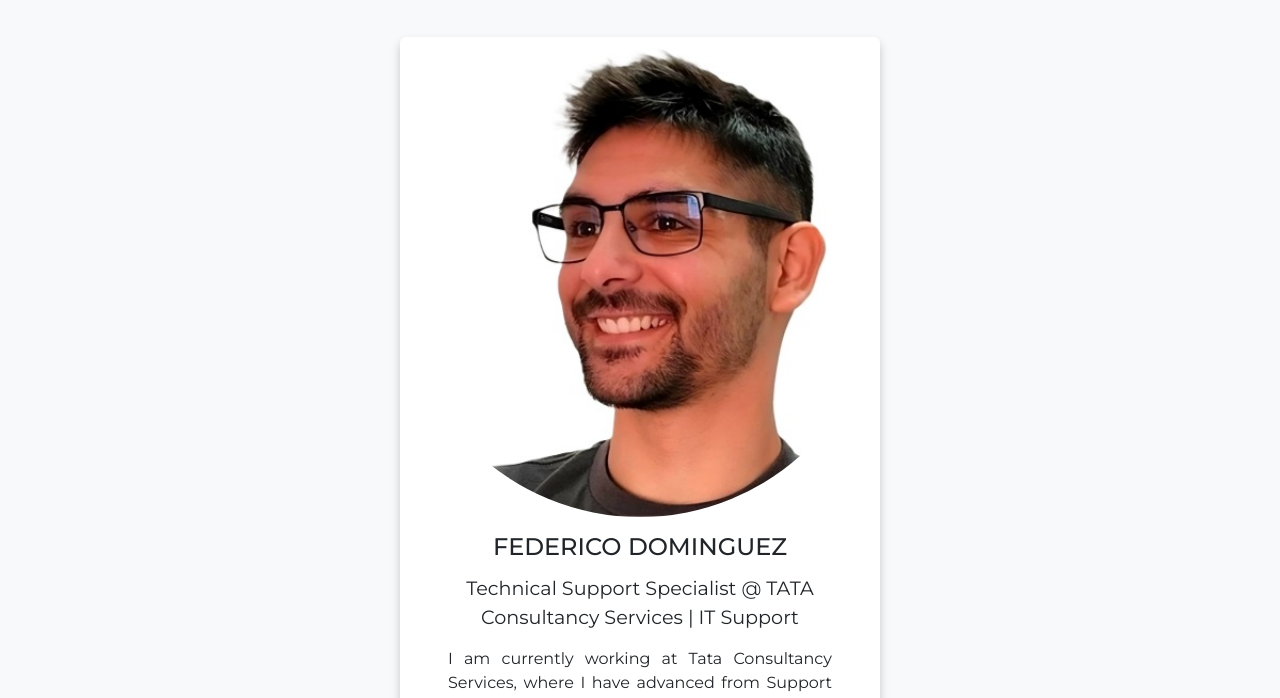
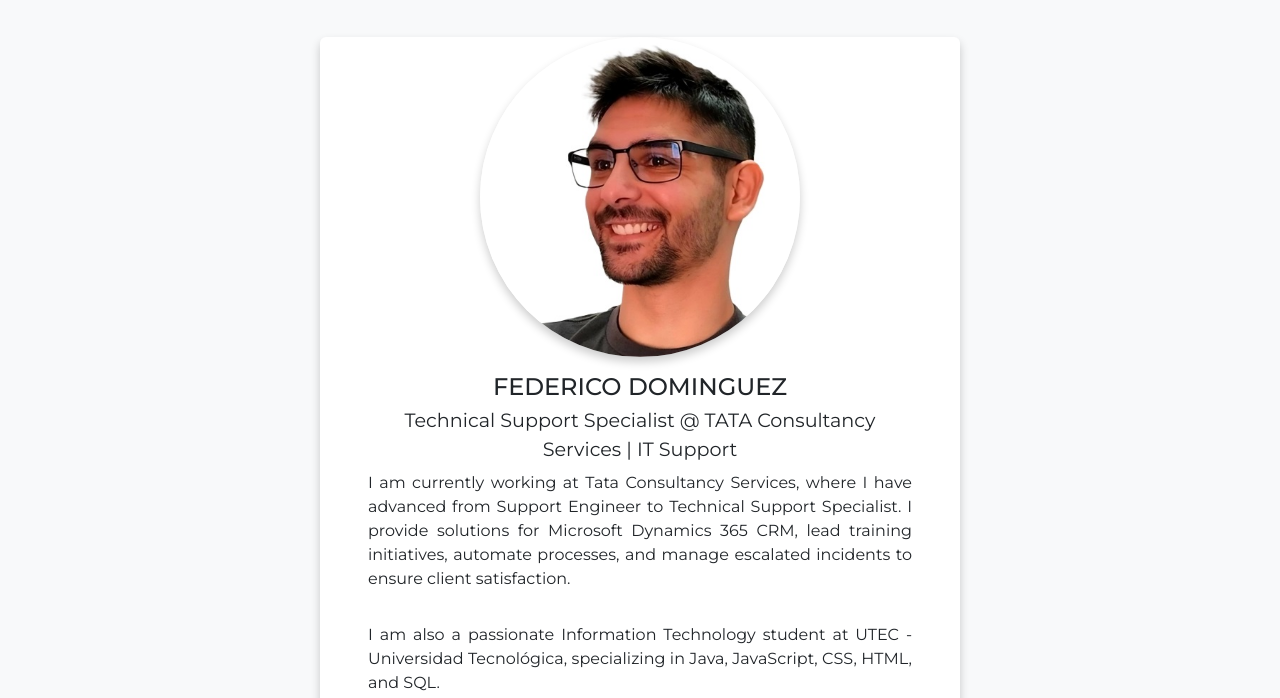
Before and after one commit to federico-dominguez/profile-website, a plain HTML site: page index.html in a window 1280 px wide. Shown: the part 93-791 px from the top of the page. Drawn offline with Linux system fonts and the light colour scheme.

Commit message:
Correct some style in the navbar and card.

```diff
--- a/css/custom-styles.css
+++ b/css/custom-styles.css
@@ -21,16 +21,30 @@ body {
     color: #82c9c3;
 }
 
+.nav-link:hover {
+    color: #82c9c3;
+}
+
 .profile-section {
     background-color: #f8f9fa;
     padding: 2rem 0;
 }
 
 .card {
-    width: 30rem;
+    width: 60%;
+    min-width: 28rem;
+    max-width: 40rem;
     box-shadow: 0 5px 10px rgba(0, 0, 0, 0.2);
     border: none;
     text-align: center;
+    align-items: center;
+    align-content: center;
+}
+
+.card-img-top {
+    height: 20rem;
+    width: 20rem;
+    box-shadow: 0 5px 10px rgba(0, 0, 0, 0.2);
 }
 
 .card-title {
@@ -42,7 +56,7 @@ body {
 .card-subtitle {
     font-size: 1.2rem;
     text-align: center;
-    padding: 0.5rem;
+    padding: 0 2rem;
 }
 
 .card-text {
```
